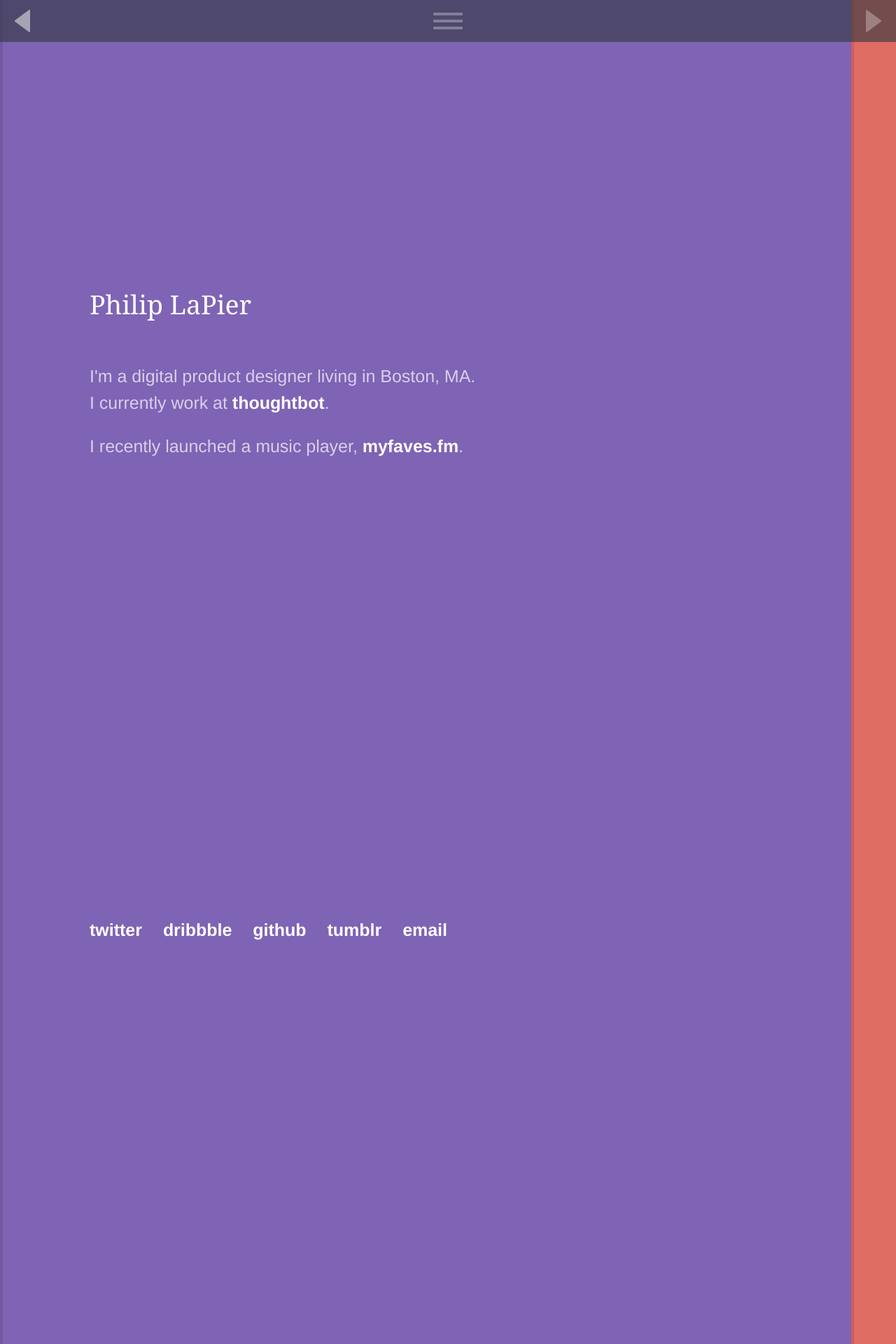
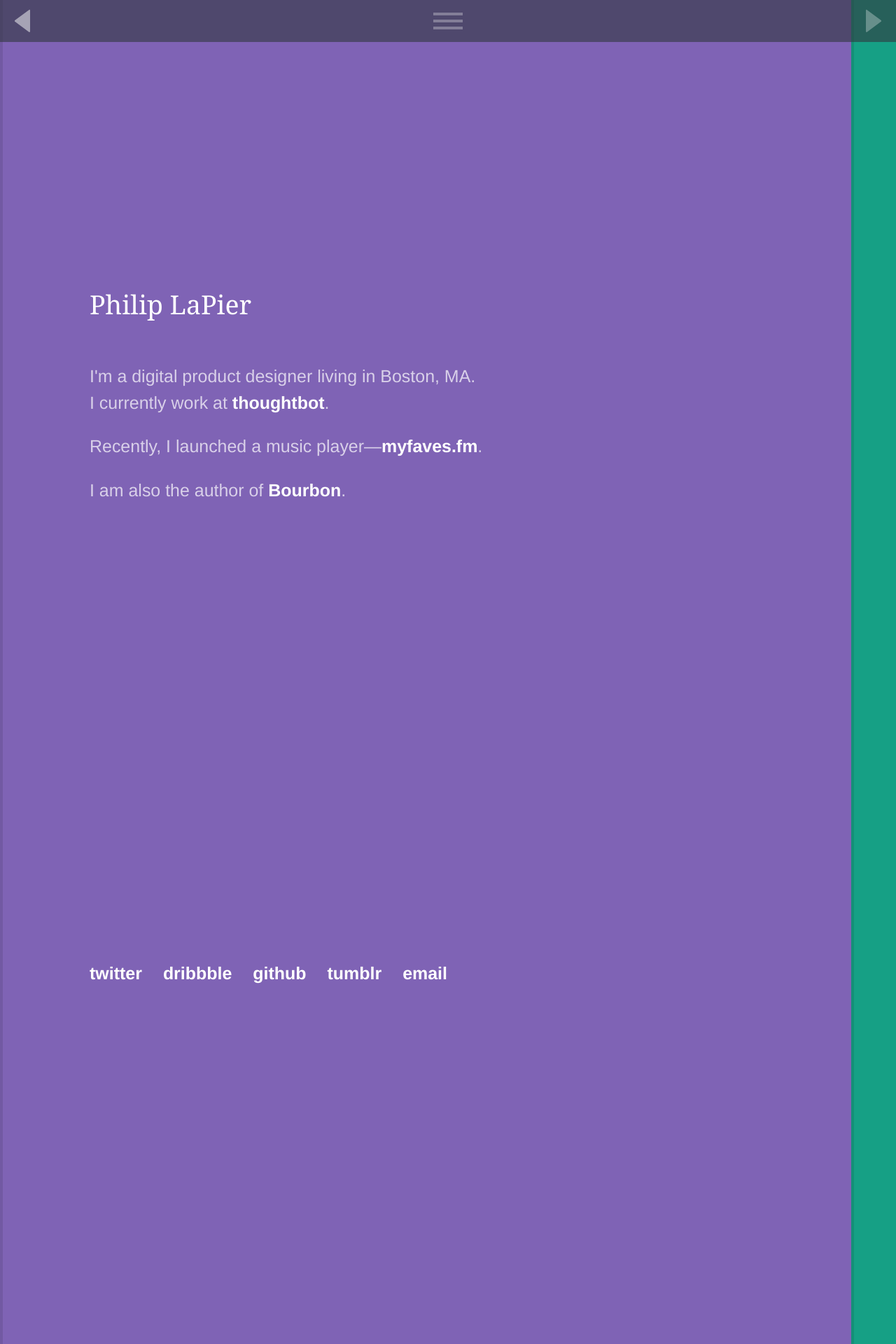
Before and after one commit to plapier/plapier.github.io, a Jekyll site: the page built from index.html, in a window 1280 px wide. Shown: the top 1920 px of the page at 70% size. Built offline with Jekyll 4.4.1, drawn with Linux system fonts in a browser that asks for light colours; nearby versions of some CDN libraries; Markdown is read by kramdown in place of the engine named in the settings.

Commit message:
Added myfaves.fm and updates about page

```diff
--- a/_layouts/default.html
+++ b/_layouts/default.html
@@ -26,6 +26,7 @@
     </nav>
     <ol class="drawer">
       <li class="active"><a onclick="return false;" href="#about">About Me</a></li>
+      <li><a onclick="return false;" href="#myfaves">myfaves.fm</a></li>
       <li><a onclick="return false;" href="#thoughtbot">thoughtbot Learn Prime</a></li>
       <li><a onclick="return false;" href="#groupize-wl">Groupize White-label</a></li>
       <li><a onclick="return false;" href="#groupize-prm">Groupize PRM</a></li>
--- a/index.html
+++ b/index.html
@@ -10,7 +10,8 @@
       <article class="inner">
         <h1 class="title">Philip LaPier</h1>
         <p>I'm a digital product designer living in Boston, MA. <br>I currently work at <a href="http://thoughtbot.com">thoughtbot</a>.</p>
-        <p>I recently launched a music player, <a href="http://myfaves.fm">myfaves.fm</a>.</p>
+        <p>Recently, I launched a music player&mdash;<a href="http://myfaves.fm">myfaves.fm</a>.</p>
+        <p>I am also the author of <a href="http://bourbon.io">Bourbon</a>.</p>
         <!-- <p>Use your keyboard arrows to navigate my portfolio.</p> -->
         <ol>
           <li><a class="twitter" href="http://twitter.com/phillapier">twitter</a></li>
@@ -31,6 +32,20 @@
       </div>
     </section>
 
+    <section data-id="myfaves" class="myfaves parent">
+      <article class="inner">
+        <h3 class="title">myfaves.fm</h3>
+          <p>A personal project of mine, myfaves.fm, is a music player built to allow a user to listen to all of their favorite tracks from three online music services&mdash;Soundcloud, Hype Machine, and Exfm.</p>
+          <p>The app was built using the meteor.js framework, the HTML5 Audio API, and other public APIs.</p>
+          <p>Launch site: <a href="http://myfaves.fm">myfaves.fm</a></p>
+      </article>
+    </section>
+    <section data-id="myfaves-1" class="myfaves">
+      <div class="browser frame">
+        <img src="/images/portfolio/myfaves/01.png"/>
+      </div>
+    </section>
+
     <section data-id="thoughtbot" class="thoughtbot parent">
       <article class="inner">
         <h3 class="title">thoughtbot Learn Prime</h3>
@@ -39,12 +54,12 @@
       </article>
     </section>
     <section data-id="thoughtbot-1" class="thoughtbot">
-      <div class="browser">
+      <div class="browser frame">
         <img src="/images/portfolio/thoughtbot/landing.jpg"/>
       </div>
     </section>
     <section data-id="thoughtbot-2" class="thoughtbot">
-      <div class="browser">
+      <div class="browser frame">
         <img src="/images/portfolio/thoughtbot/dashboard.png">
       </div>
     </section>
@@ -57,7 +72,7 @@
       </article>
     </section>
     <section data-id="groupize-wl-1" class="groupize-wl">
-      <div class="browser multiple-images">
+      <div class="browser frame multiple-images">
         <nav class="dots">
           <span class="dot current"></span>
           <span class="dot"></span>
@@ -67,12 +82,12 @@
       </div>
     </section>
     <section data-id="groupize-wl-2" class="groupize-wl">
-      <div class="browser">
-        <img src="/images/portfolio/grpz-consumer/shortlist.png">
-      </div>
-    </section>
-    <section data-id="groupize-wl-3" class="groupize-wl">
-      <div class="browser">
+      <div class="browser frame multiple-images">
+        <nav class="dots">
+          <span class="dot current"></span>
+          <span class="dot"></span>
+        </nav>
+        <img class="current" src="/images/portfolio/grpz-consumer/shortlist.png">
         <img src="/images/portfolio/grpz-consumer/results-details.png">
       </div>
     </section>
@@ -85,12 +100,12 @@
       </article>
     </section>
     <section data-id="groupize-prm-1" class="groupize-prm">
-      <div class="browser">
+      <div class="browser frame">
         <img src="/images/portfolio/grpz-portal/dashboard.png">
       </div>
     </section>
     <section data-id="groupize-prm-2" class="groupize-prm">
-      <div class="browser">
+      <div class="browser frame">
         <img src="/images/portfolio/grpz-portal/deal-details.png">
       </div>
     </section>
@@ -103,17 +118,17 @@
       </article>
     </section>
     <section data-id="fdn-1" class="fdn">
-      <div class="browser">
+      <div class="browser frame">
         <img src="/images/portfolio/fdn/profile.png">
       </div>
     </section>
     <section data-id="fdn-2" class="fdn">
-      <div class="browser">
+      <div class="browser frame">
         <img src="/images/portfolio/fdn/dashboard.png">
       </div>
     </section>
     <section data-id="fdn-3" class="fdn">
-      <div class="browser">
+      <div class="browser frame">
         <img src="/images/portfolio/fdn/public-profile.png">
       </div>
     </section>
@@ -122,22 +137,22 @@
       <article class="inner">
         <h3 class="title">Velocity</h3>
         <p>Velocity is an application for deploying training material, gathering market research, and carrying out performance tracking.</p>
-        <p>The web app was designed for use on iPads, and optimized for mobile hand-held devices.</p>
+        <p>The web app was designed for use on ipad frames, and optimized for mobile hand-held devices.</p>
         <p>I was the lead designer of the project. I designed the UI, look and feel, and visual language of the app. I worked collaboratively with my co-worker <a href="http://twitter.com/ehmorris">Edwin Morris</a> on implementing the final front-end solution.</p>
       </article>
     </section>
     <section data-id="vpp-1" class="vpp">
-      <div class="ipad">
+      <div class="ipad frame">
         <img src="/images/portfolio/velocity/dashboard.png">
       </div>
     </section>
     <section data-id="vpp-2" class="vpp">
-      <div class="ipad">
+      <div class="ipad frame">
         <img src="/images/portfolio/velocity/quiz.png">
       </div>
     </section>
     <section data-id="vpp-3" class="vpp">
-      <div class="ipad">
+      <div class="ipad frame">
         <img src="/images/portfolio/velocity/sliders.png">
       </div>
     </section>
@@ -146,22 +161,22 @@
       <article class="inner">
         <h3 class="title">Iora Health</h3>
         <p>ICIS by Iora Health is a web app that stores Electronic Medical Records, manages daily/weekly/monthly tasks, and manages doctor-patient appointments.</p>
-        <p>The app was designed for mixed use between desktop and iPad devices.</p>
+        <p>The app was designed for mixed use between desktop and ipad frame devices.</p>
         <p>I was the sole designer of the product as well as the project lead. I lead the product design, from sketching, wireframing, through to the final front-end build-out.</p>
       </article>
     </section>
     <section data-id="fdn-1" class="iora">
-      <div class="ipad">
+      <div class="ipad frame">
         <img src="/images/portfolio/iora/task.png">
       </div>
     </section>
     <section data-id="fdn-2" class="iora">
-      <div class="ipad">
+      <div class="ipad frame">
         <img src="/images/portfolio/iora/overlay.png">
       </div>
     </section>
     <section data-id="fdn-3" class="iora">
-      <div class="ipad">
+      <div class="ipad frame">
         <img src="/images/portfolio/iora/task-list.png">
       </div>
     </section>
--- a/js/application.coffee
+++ b/js/application.coffee
@@ -40,7 +40,7 @@
       pxVal = (@viewportW * (index - 1)) * (90/100)
 
     if $next.length
-      $target = $current.find('div')
+      $target = $current.find('.frame')
       timeout = 0
       speed = 400
       $scrollPos = $current.scrollTop()
--- a/js/application.js
+++ b/js/application.js
@@ -54,7 +54,7 @@
         pxVal = (this.viewportW * (index - 1)) * (90 / 100);
       }
       if ($next.length) {
-        $target = $current.find('div');
+        $target = $current.find('.frame');
         timeout = 0;
         speed = 400;
         $scrollPos = $current.scrollTop();
```
Also changed, not shown: stylesheets/sass/_colors.scss (+7 -0 lines), images/portfolio/myfaves/01.png (added), stylesheets/application.css.
